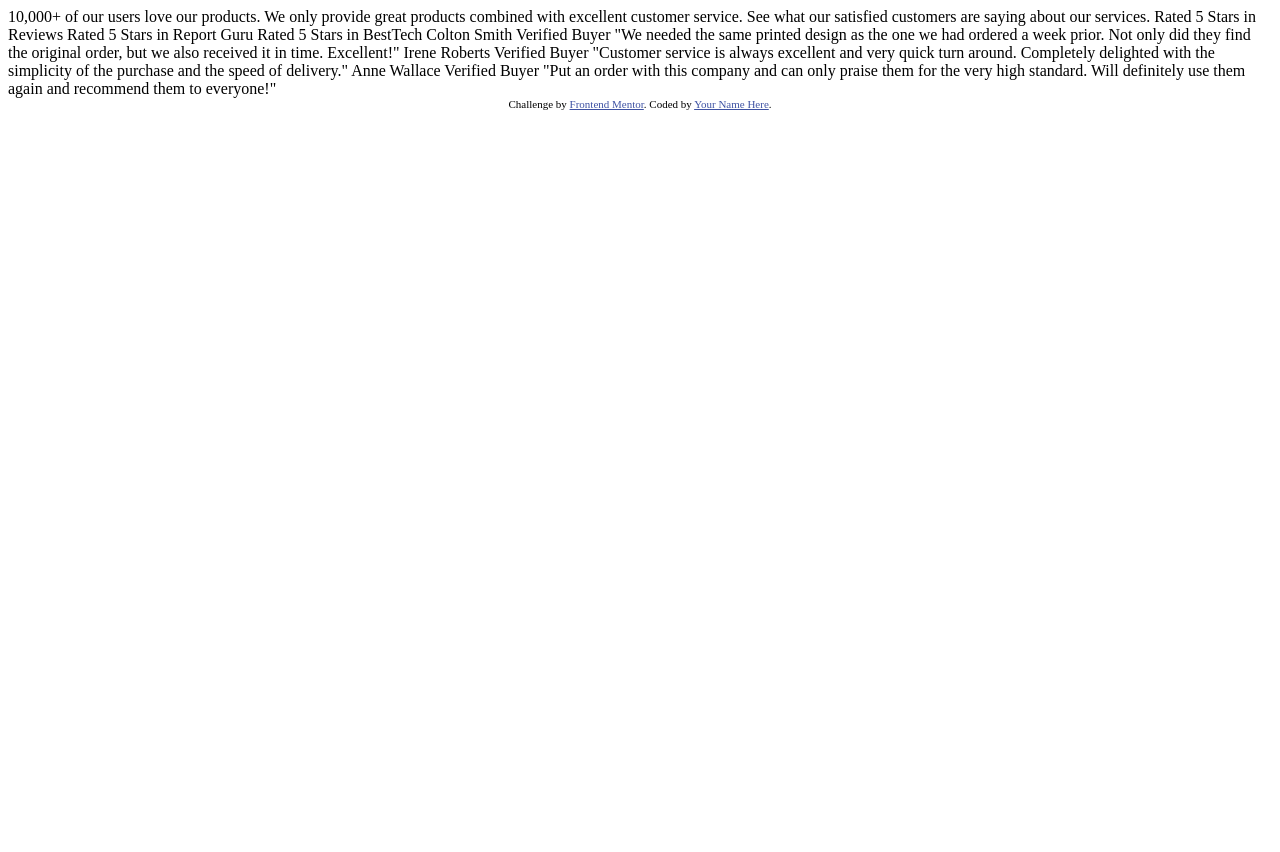
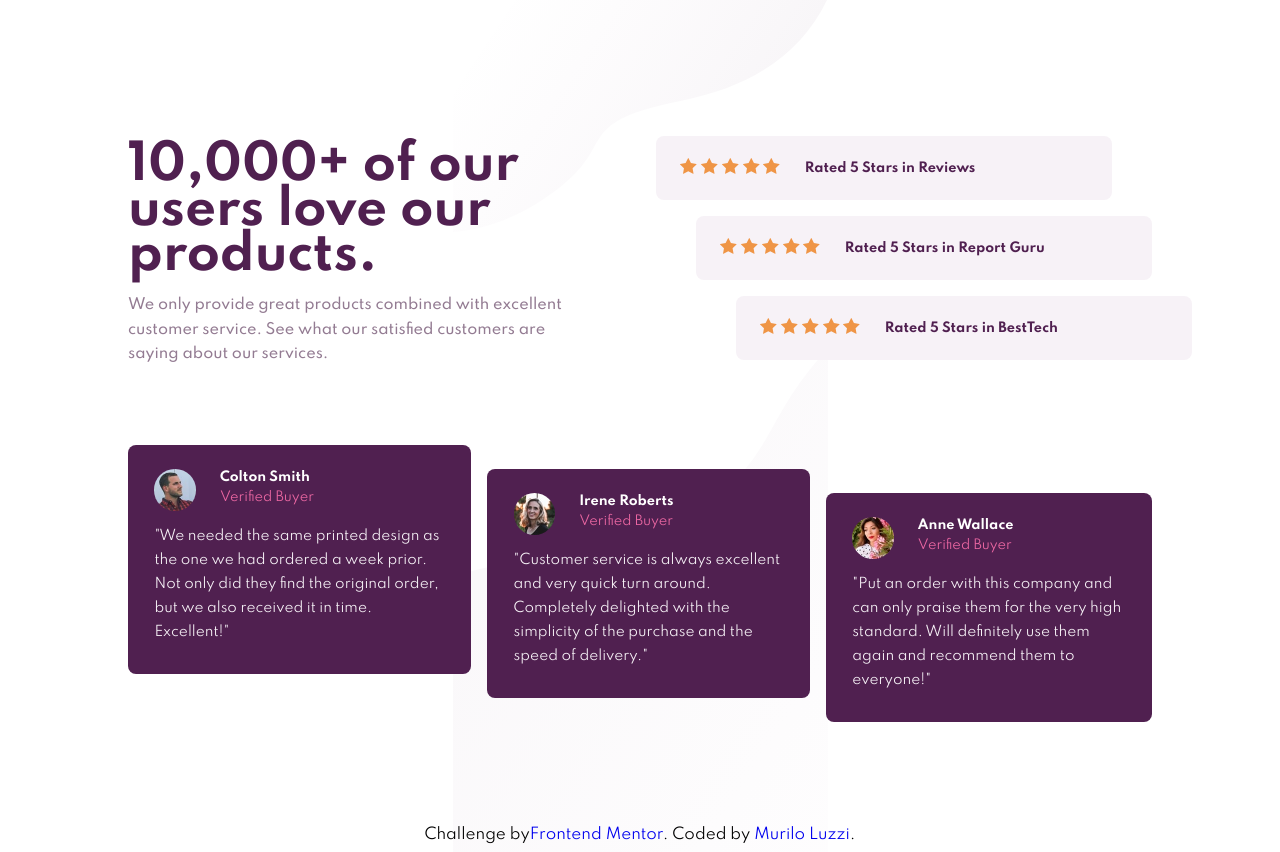
Before and after one commit to mlzzi/social-proof-section-master, a plain HTML site: page index.html in a window 1280 px wide. Before the commit the page ends 800 px from the top, so only its background shows below. Drawn offline with Linux system fonts and the light colour scheme.

Commit message:
mobile version finished. Working on desktop version

```diff
--- /dev/null
+++ b/CSS/presentation.css
@@ -0,0 +1,36 @@
+.presentation {
+  margin: 5rem 1rem 2rem 1rem;
+}
+
+.title {
+  color: var(--veryDarkMagenta);
+  font-size: 2rem;
+  line-height: 2rem;
+  text-align: center;
+}
+
+.sub__title {
+  color: var(--darkGrayishMagenta);
+  font-size: .9rem;
+  font-weight: 500;
+  line-height: 1.55rem;
+  text-align: center;
+}
+
+@media screen and (min-width: 768px) {
+  .presentation {
+    grid-area: presentation;
+    margin: 1.5rem 0;
+    max-width: 28rem;
+  }
+
+  .title {
+    text-align: left;
+    font-size: 3rem;
+    line-height: 2.8rem;
+  }
+
+  .sub__title {
+    text-align: left;
+  }
+}
--- /dev/null
+++ b/CSS/profiles.css
@@ -0,0 +1,59 @@
+.profiles {
+  margin: 2rem 1rem;
+}
+
+.profile {
+  background-color: var(--veryDarkMagenta);
+  border-radius: 8px;
+  display: flex;
+  flex-direction: column;
+  margin: 1rem 0;
+  padding: 1.5rem 1.65rem;
+}
+
+.profile__info {
+  align-items: center;
+  display: flex;
+}
+
+.profile__image {
+  border-radius: 50%;
+  height: 2.6rem;
+}
+
+.profile__name {
+  color: var(--white);
+  font-size: .8rem;
+  margin-left: 1.5rem;
+}
+
+.profile__name span {
+  color: var(--softPink);
+  font-weight: 400;
+  line-height: 1.5rem;
+}
+
+.profile__text {
+  color: var(--lightGrayishMagenta);
+  font-size: .85rem;
+  line-height: 1.5rem;
+}
+
+@media screen and (min-width: 768px) {
+  .profiles {
+    grid-area: profiles;
+    display: flex;
+    gap: 1rem;
+    margin: 1rem auto;
+  }
+
+  .irene {
+    position: relative;
+    top: 1.5rem;
+  }
+
+  .anne {
+    position: relative;
+    top: 3rem;
+  }
+}
--- /dev/null
+++ b/CSS/rating.css
@@ -0,0 +1,49 @@
+.rating {
+  margin: 0 1rem;
+}
+
+.rating__box {
+  align-items: center;
+  background-color: var(--lightGrayishMagenta);
+  border-radius: 8px;
+  display: flex;
+  flex-direction: column;
+  height: 4rem;
+  margin: 1rem 0;
+  padding: 1rem 0;
+}
+
+.rating__text {
+  color: var(--veryDarkMagenta);
+  font-size: .8rem;
+}
+
+@media screen and (min-width: 768px) {
+  .rating {
+    grid-area: rating;
+  }
+
+  .rating__box {
+    flex-direction: row;
+    max-width: 28.5rem;
+  }
+
+  .rating__text {
+    margin-left: 1.5rem;
+  }
+
+  .stars {
+    margin-left: 1.5rem;
+    min-width: 6.3rem;
+  }
+
+  .guru {
+    position: relative;
+    left: 2.5rem;
+  }
+
+  .besttech {
+    position: relative;
+    left: 5rem;
+  }
+}
--- /dev/null
+++ b/CSS/reset.css
@@ -0,0 +1,21 @@
+* {
+    box-sizing: border-box;
+}
+
+a {
+    text-decoration: none;
+}
+
+ul, li {
+    list-style: none;
+    margin: 0;
+    padding: 0;
+}
+
+h1, h2, h3, h4, h5, h6 {
+    margin: 0;
+}
+
+a:hover, button:hover {
+    cursor: pointer;
+}
--- /dev/null
+++ b/CSS/style.css
@@ -0,0 +1,35 @@
+:root {
+--veryDarkMagenta: hsl(300, 43%, 22%);
+--softPink: hsl(333, 80%, 67%);
+--darkGrayishMagenta: hsl(303, 10%, 53%);
+--lightGrayishMagenta: hsl(300, 24%, 96%);
+--white: hsl(0, 0%, 100%);
+
+--spartan: 'Spartan', sans-serif;
+}
+
+body {
+  background-image: url('../images/bg-pattern-top-mobile.svg'), url('../images/bg-pattern-bottom-mobile.svg');
+  background-repeat: no-repeat, no-repeat;
+  background-position: center top, center bottom;
+  font-family: var(--spartan);
+  font-size: 15px;
+}
+
+.attribution {
+  text-align: center;
+}
+
+@media screen and (min-width: 768px) {
+  .container {
+    display: grid;
+    grid-template-areas:
+      "presentation rating"
+      "profiles profiles";
+    grid-template-columns: 50% 50%;
+    grid-template-rows: 50% 50%;
+    margin: 15vh auto;
+    width: 80vw;
+    max-width: 1110px;
+  }
+}
--- a/index.html
+++ b/index.html
@@ -3,59 +3,97 @@
   <head>
     <meta charset="UTF-8" />
     <meta name="viewport" content="width=device-width, initial-scale=1.0" />
-    <!-- displays site properly based on user's device -->
 
-    <link
-      rel="icon"
-      type="image/png"
-      sizes="32x32"
-      href="./images/favicon-32x32.png"
-    />
+    <link rel="icon" type="image/png" sizes="32x32" href="./images/favicon-32x32.png"/>
+    <link rel="preconnect" href="https://fonts.googleapis.com">
+    <link rel="preconnect" href="https://fonts.gstatic.com" crossorigin>
+    <link href="https://fonts.googleapis.com/css2?family=Spartan:wght@400;500;700&display=swap" rel="stylesheet">
+    <link rel="stylesheet" href="./CSS/reset.css">
+    <link rel="stylesheet" href="./CSS/style.css">
+    <link rel="stylesheet" href="./CSS/presentation.css">
+    <link rel="stylesheet" href="./CSS/rating.css">
+    <link rel="stylesheet" href="./CSS/profiles.css">
 
     <title>Frontend Mentor | Social proof section</title>
 
-    <!-- Feel free to remove these styles or customise in your own stylesheet 👍 -->
-    <style>
-      .attribution {
-        font-size: 11px;
-        text-align: center;
-      }
-      .attribution a {
-        color: hsl(228, 45%, 44%);
-      }
-    </style>
   </head>
   <body>
-    10,000+ of our users love our products.
+    <main class="container">
+      <section class="presentation">
+        <h1 class="title">10,000+ of our users love our products.</h1>
 
-    We only provide great products combined with excellent customer service.
-    See what our satisfied customers are saying about our services.
+        <p class="sub__title">We only provide great products combined with excellent customer service.
+        See what our satisfied customers are saying about our services.</p>
+      </section>
+      <section class="rating">
+        <div class="rating__box">
+          <div class="stars">
+            <img src="./images/icon-star.svg" alt="">
+            <img src="./images/icon-star.svg" alt="">
+            <img src="./images/icon-star.svg" alt="">
+            <img src="./images/icon-star.svg" alt="">
+            <img src="./images/icon-star.svg" alt="">
+          </div>
+          <h2 class="rating__text">Rated 5 Stars in Reviews</h2>
+        </div>
 
-    Rated 5 Stars in Reviews
-    Rated 5 Stars in Report Guru
-    Rated 5 Stars in BestTech
+        <div class="rating__box guru">
+          <div class="stars">
+            <img src="./images/icon-star.svg" alt="">
+            <img src="./images/icon-star.svg" alt="">
+            <img src="./images/icon-star.svg" alt="">
+            <img src="./images/icon-star.svg" alt="">
+            <img src="./images/icon-star.svg" alt="">
+          </div>
+          <h2 class="rating__text">Rated 5 Stars in Report Guru</h2>
+        </div>
 
-    Colton Smith
-    Verified Buyer
-    "We needed the same printed design as the one we had ordered a week prior.
-    Not only did they find the original order, but we also received it in time.
-    Excellent!"
+        <div class="rating__box besttech">
+          <div class="stars">
+            <img src="./images/icon-star.svg" alt="">
+            <img src="./images/icon-star.svg" alt="">
+            <img src="./images/icon-star.svg" alt="">
+            <img src="./images/icon-star.svg" alt="">
+            <img src="./images/icon-star.svg" alt="">
+          </div>
+          <h2 class="rating__text">Rated 5 Stars in BestTech</h2>
+        </div>
+      </section>
 
-    Irene Roberts
-    Verified Buyer
-    "Customer service is always excellent and very quick turn around. Completely
-    delighted with the simplicity of the purchase and the speed of delivery."
+      <section class="profiles">
+        <div class="profile colton">
+          <div class="profile__info">
+            <img src="./images/image-colton.jpg" alt="" class="profile__image">
+            <h3 class="profile__name">Colton Smith<br><span>Verified Buyer</span></h3>
+          </div>
+          <p class="profile__text">"We needed the same printed design as the one we had ordered a week prior.
+            Not only did they find the original order, but we also received it in time.
+            Excellent!"</p>
+          </div>
 
-    Anne Wallace
-    Verified Buyer
-    "Put an order with this company and can only praise them for the very high
-    standard. Will definitely use them again and recommend them to everyone!"
+        <div class="profile irene">
+          <div class="profile__info">
+            <img src="./images/image-irene.jpg" alt="" class="profile__image">
+            <h3 class="profile__name">Irene Roberts<br><span>Verified Buyer</span></h3>
+          </div>
+          <p class="profile__text">"Customer service is always excellent and very quick turn around. Completely
+            delighted with the simplicity of the purchase and the speed of delivery."</p>
+          </div>
+
+        <div class="profile anne">
+          <div class="profile__info">
+            <img src="./images/image-anne.jpg" alt="" class="profile__image">
+            <h3 class="profile__name">Anne Wallace<br><span>Verified Buyer</span></h3>
+          </div>
+          <p class="profile__text">"Put an order with this company and can only praise them for the very high
+            standard. Will definitely use them again and recommend them to everyone!"</p>
+          </div>
+      </section>
+
+    </main>
 
     <div class="attribution">
-      Challenge by
-      <a href="https://www.frontendmentor.io?ref=challenge" target="_blank"
-        >Frontend Mentor</a
-      >. Coded by <a href="#">Your Name Here</a>.
+      Challenge by<a href="https://www.frontendmentor.io?ref=challenge" target="_blank">Frontend Mentor</a>. Coded by <a href="https://www.linkedin.com/in/muriloluzzi/" target="_blank">Murilo Luzzi</a>.
     </div>
   </body>
 </html>
```
